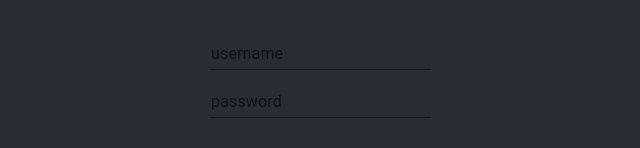
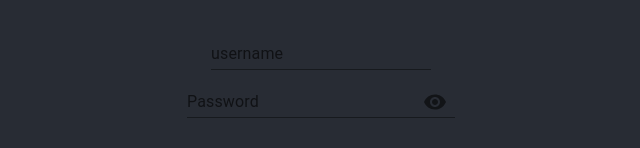
Before and after one commit to TomerMorsky/AuthenTicket, a React (Create React App) app in the folder client/: page / in a window 1280 px wide. Shown: the part 330-478 px from the top of the page, without its empty margins (319-959 px from the left). Built offline with nearby package versions, Linux system fonts and the light colour scheme.

Commit message:
hide and show password

```diff
--- a/client/package.json
+++ b/client/package.json
@@ -5,6 +5,7 @@
   "dependencies": {
     "@emotion/react": "^11.10.5",
     "@emotion/styled": "^11.10.5",
+    "@mui/icons-material": "^5.10.16",
     "@mui/material": "^5.10.16",
     "@testing-library/jest-dom": "^5.16.5",
     "@testing-library/react": "^13.4.0",
--- a/client/src/components/UserPasswordTextField/user-password-text-field.tsx
+++ b/client/src/components/UserPasswordTextField/user-password-text-field.tsx
@@ -1,28 +1,48 @@
-import TextField from "@mui/material/TextField";
-import React, { FC } from "react";
+import { FormControl, InputLabel, Input, InputAdornment, IconButton } from "@mui/material";
+import React, { FC, useState } from "react";
+import Visibility from '@mui/icons-material/Visibility';
+import VisibilityOff from '@mui/icons-material/VisibilityOff';
+
 
 interface UserPasswordTextFieldProps {
     userPassword: string;
     onPasswordChanged: (updatedUserPassword: string) => void
 }
 
-const UserPasswordTextField: FC<UserPasswordTextFieldProps> = ({userPassword, onPasswordChanged}) => {
+const UserPasswordTextField: FC<UserPasswordTextFieldProps> = ({ userPassword, onPasswordChanged }) => {
+
+    const [showPassword, setShowPassword] = useState(false);
 
     const handleTextChange = (event: React.ChangeEvent<HTMLInputElement>) => {
         const password = event.target.value
         onPasswordChanged(password)
-    }
+    };
+
+    const handleClickShowPassword = () => {
+        setShowPassword(!showPassword)
+    };
 
     return (
-        <div>
-            <TextField
-                value={userPassword}
-                onChange={handleTextChange}
-                label="password"
-                type="password"
-                variant="standard"
-            />
-        </div>
+        <>
+            <FormControl variant="standard">
+                <InputLabel htmlFor="standard-adornment-password">Password</InputLabel>
+                <Input
+                    id="standard-adornment-password"
+                    type={showPassword ? 'text' : 'password'}
+                    value={userPassword}
+                    onChange={handleTextChange}
+                    endAdornment={
+                        <InputAdornment position="end">
+                            <IconButton
+                                aria-label="toggle password visibility"
+                                onClick={handleClickShowPassword}>
+                                {showPassword ? <VisibilityOff /> : <Visibility />}
+                            </IconButton>
+                        </InputAdornment>
+                    }
+                />
+            </FormControl>
+        </>
     )
 
     //TODO - add validations on username field, if needed
```
Also changed, not shown: 1 other file (tests, documents, lock files or other folders).
